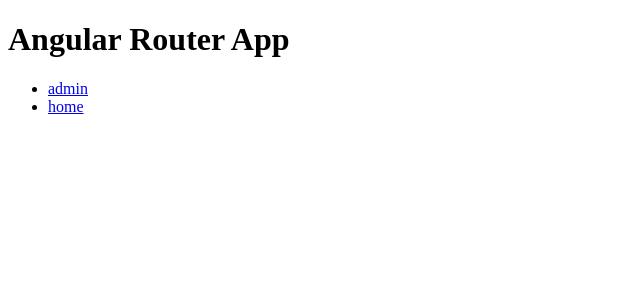
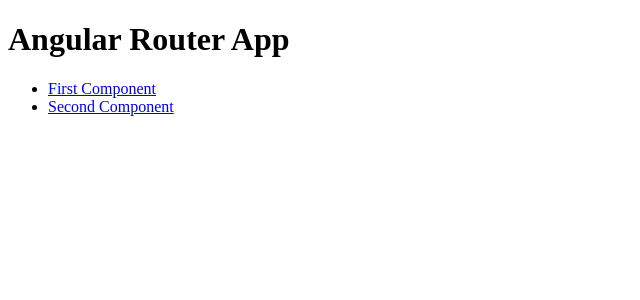
Before and after one commit to mathbertmes/angular-routing-app, an Angular app: page / in a window 1280 px wide. Shown: the top 300 px of the page, without its empty margins (0-640 px from the left). Built offline with nearby package versions, Linux system fonts and the light colour scheme.

Commit message:
fix: importing modules to app.component

```diff
--- a/src/app/app.component.html
+++ b/src/app/app.component.html
@@ -1,10 +1,9 @@
 <h1>Angular Router App</h1>
-<ul>
-  <li>
-    <a href="/admin-component">admin</a>
-  </li>
-  <li>
-    <a href="/home-component">home</a>
-  </li>
-</ul>
+<nav>
+  <ul>
+    <li><a routerLink="/admin-component" routerLinkActive="active" ariaCurrentWhenActive="page">First Component</a></li>
+    <li><a routerLink="/home-component" routerLinkActive="active" ariaCurrentWhenActive="page">Second Component</a></li>
+  </ul>
+</nav>
+<!-- The routed views render in the <router-outlet>-->
 <router-outlet></router-outlet>
--- a/src/app/app.component.ts
+++ b/src/app/app.component.ts
@@ -1,10 +1,10 @@
 import { Component } from '@angular/core';
-import { RouterOutlet } from '@angular/router';
+import { RouterLink, RouterLinkActive, RouterOutlet } from '@angular/router';
 
 @Component({
   selector: 'app-root',
   standalone: true,
-  imports: [RouterOutlet],
+  imports: [RouterOutlet, RouterOutlet, RouterLink, RouterLinkActive],
   templateUrl: './app.component.html',
   styleUrl: './app.component.css'
 })
```
